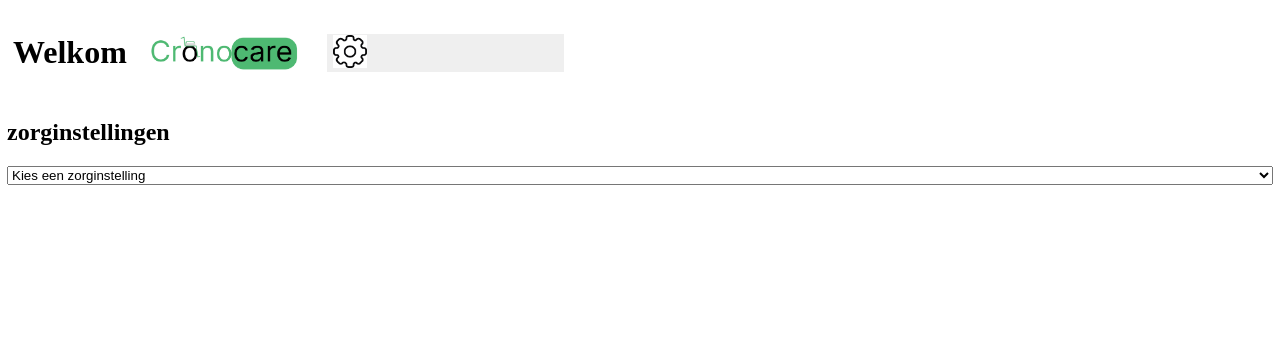
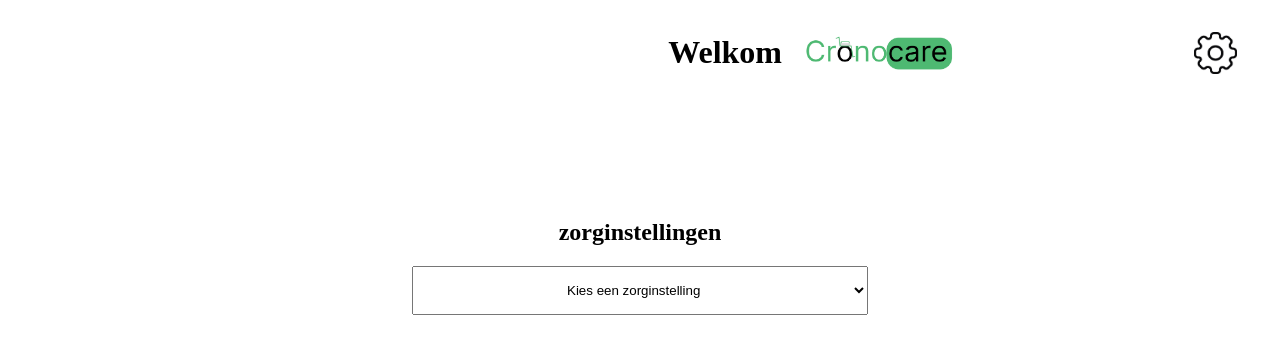
Before and after one commit to JakeIsConfused/CronoCare, a PHP site: page / in a window 1280 px wide. Shown: the top 354 px of the page. Run offline with PHP 8.4, Linux system fonts and the light colour scheme; data that the repository does not hold is empty.

Commit message:
css afgerond

```diff
--- a/css/style.css
+++ b/css/style.css
@@ -24,6 +24,8 @@ button{
     padding: 3px;
     align-items: center;
     justify-self: auto;
+    justify-content: flex-end;
+
 }
 .bbutton{
     color: #4eb972;
@@ -87,7 +89,7 @@ section{
 a{
     justify-content: center;
     width: fit-content;
-display: inline-block;
+    display: inline-block;
     overflow:hidden;
 }
 .settingKnop{
@@ -95,6 +97,8 @@ display: inline-block;
     width: 15%;
     height: auto;
     font-size:12px;
+    float: right;
+    margin: 0px 30px 0px 30px;
 }
 .logolog{
     width: 20%;
@@ -145,6 +149,8 @@ float: right;
 .zorgers {
     display: flex;
     flex-direction: column;
+    align-items: center;
+    padding: 100px 0px 0px
 
 }
 .optie{
@@ -164,6 +170,14 @@ img{
     width: auto;
 }
 
+#mySelect{
+    padding:15px 150px;
+}
+
+.indexA {
+    float: right;
+}
+
 /* parkpagina */
 .parkImage{
     width: 70%;
--- a/index.php
+++ b/index.php
@@ -16,7 +16,7 @@
         <img  class="logo" src="css/img/logo.png">
     </div>
     <div class="setting">
-        <button><a href="php/settings.php"><img class="settingKnop" src="css/img/settings.png" alt="afbeelding van instelling knop"></a></button>
+        <a href="php/settings.php" class="indexA"><img class="settingKnop" src="css/img/settings.png" alt="afbeelding van instelling knop"></a>
 
     </div>
 </div>
```
